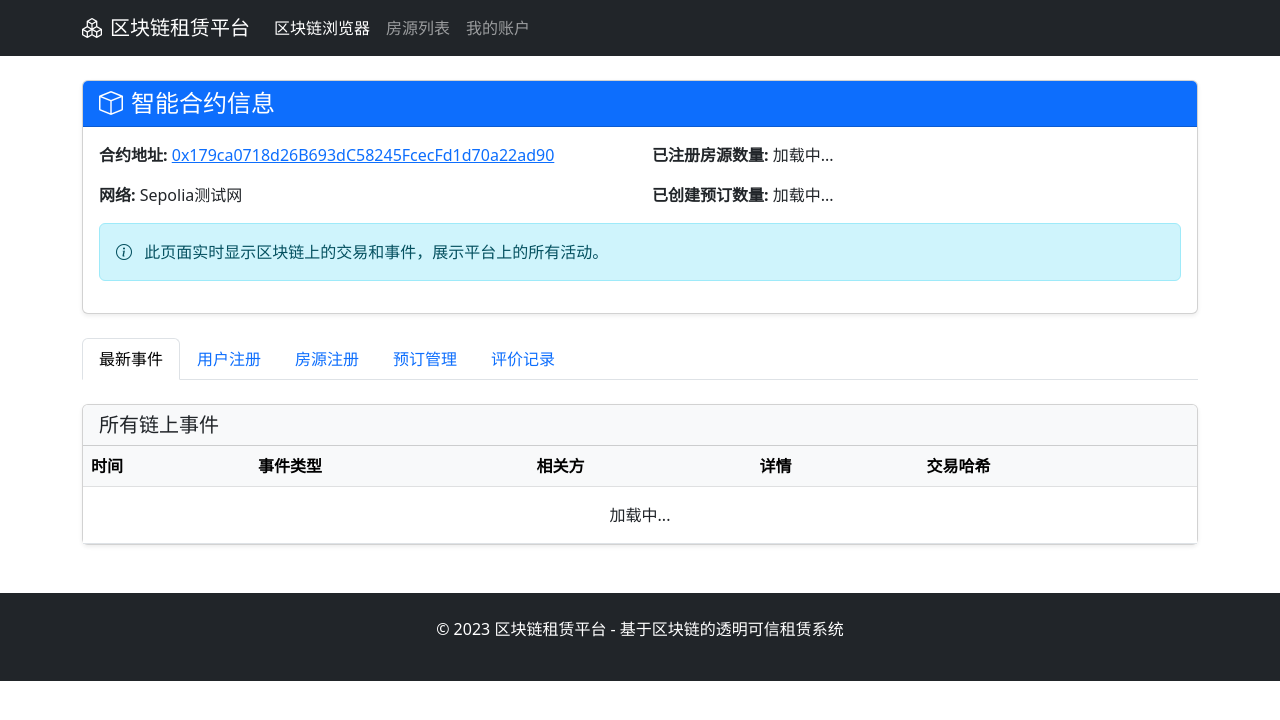
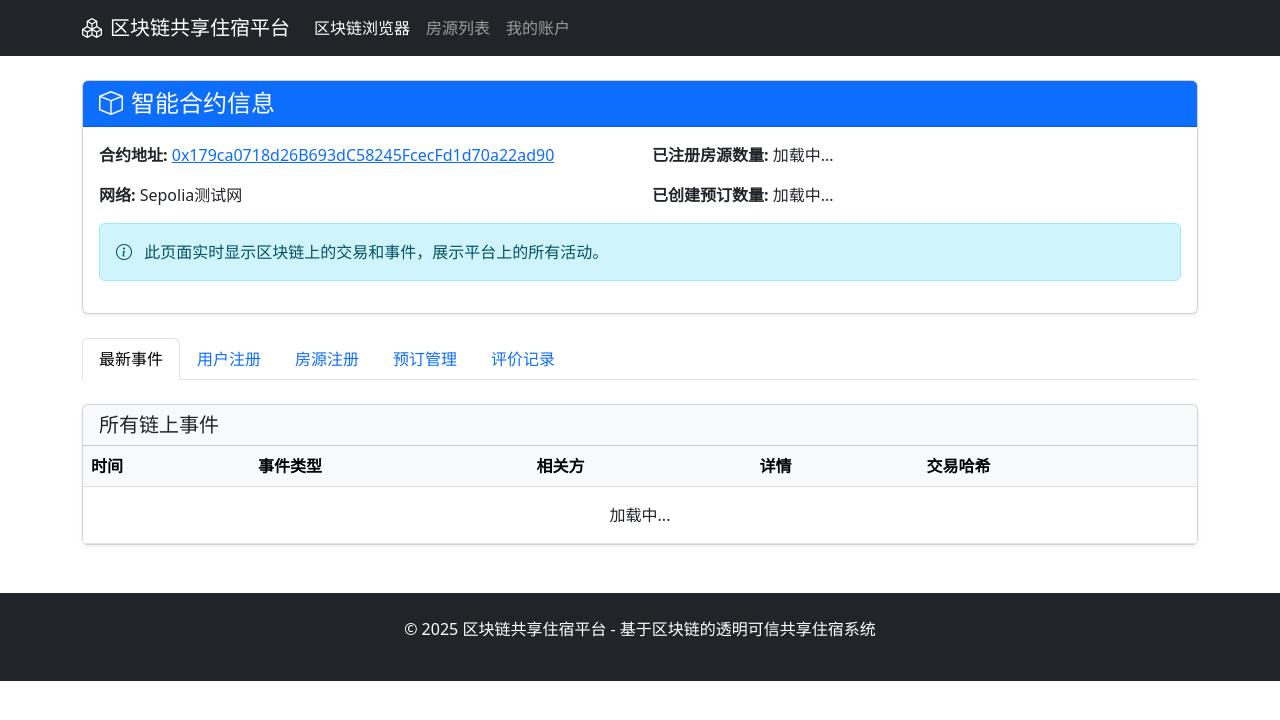
Before and after one commit to 57H66/Web3RentalPlatform, a Django app: page / in a window 1280 px wide. Shown: the top 720 px of the page. Run offline with Django 4.2, Linux system fonts and the light colour scheme; some libraries are stand-ins or nearby versions.

Commit message:
Update branding in base.html to reflect new platform name: 区块链共享住宿平台, including title and footer text.

```diff
--- a/rental_platform/blockchain_rental/templates/blockchain_rental/base.html
+++ b/rental_platform/blockchain_rental/templates/blockchain_rental/base.html
@@ -3,7 +3,7 @@
 <head>
     <meta charset="UTF-8">
     <meta name="viewport" content="width=device-width, initial-scale=1.0">
-    <title>{% block title %}区块链租赁平台{% endblock %}</title>
+    <title>{% block title %}区块链共享住宿平台{% endblock %}</title>
     <link href="https://cdn.jsdelivr.net/npm/bootstrap@5.3.0/dist/css/bootstrap.min.css" rel="stylesheet">
     <link rel="stylesheet" href="https://cdn.jsdelivr.net/npm/bootstrap-icons@1.11.0/font/bootstrap-icons.css">
     {% load static %}
@@ -14,7 +14,7 @@
     <nav class="navbar navbar-expand-lg navbar-dark bg-dark">
         <div class="container">
             <a class="navbar-brand" href="{% url 'explorer' %}">
-                <i class="bi bi-boxes me-2"></i>区块链租赁平台
+                <i class="bi bi-boxes me-2"></i>区块链共享住宿平台
             </a>
             <button class="navbar-toggler" type="button" data-bs-toggle="collapse" data-bs-target="#navbarNav">
                 <span class="navbar-toggler-icon"></span>
@@ -41,7 +41,7 @@
 
     <footer class="bg-dark text-white py-4 mt-5">
         <div class="container text-center">
-            <p>© 2023 区块链租赁平台 - 基于区块链的透明可信租赁系统</p>
+            <p>© 2025 区块链共享住宿平台 - 基于区块链的透明可信共享住宿系统</p>
         </div>
     </footer>
 
```
